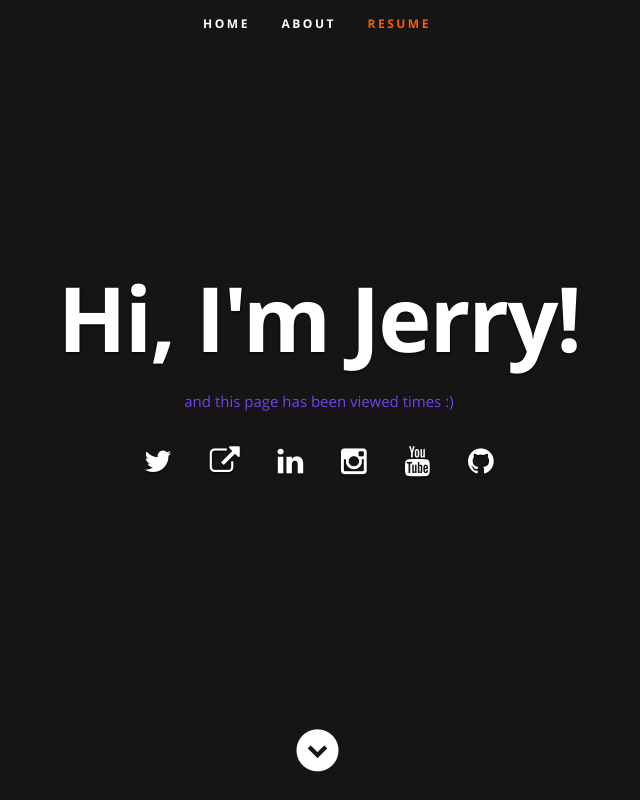
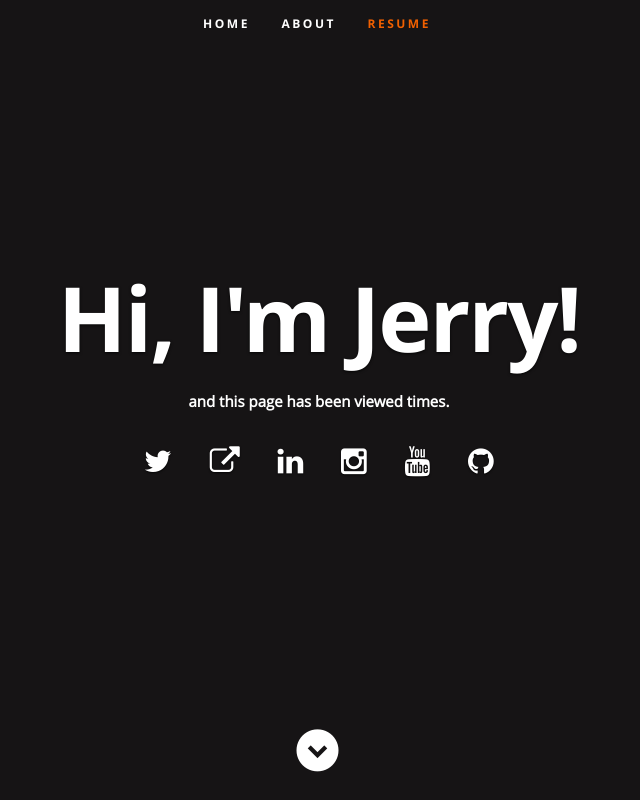
Before and after one commit to JayVargas/Azure-Resume, a plain HTML site: page frontend/index.html in a window 1280 px wide. Shown: the top 800 px of the page, without its empty margins (323-963 px from the left). Drawn offline with nearby package versions, Linux system fonts and the light colour scheme; no server answers.

Commit message:
Updated Index.html

```diff
--- a/frontend/css/default.css
+++ b/frontend/css/default.css
@@ -144,10 +144,10 @@ html {
 body {
    background: #fff;
    font-family: 'opensans-regular', sans-serif;
-   font-weight: normal;
+   font-weight: bold;
    font-size: 15px;
    line-height: 30px;
-	color: #6a46ed;
+	color: #000;
 
    -webkit-font-smoothing: antialiased; /* Fix for webkit rendering */
 	-webkit-text-size-adjust: 100%;
--- a/frontend/index.html
+++ b/frontend/index.html
@@ -58,7 +58,7 @@
             <div class="banner-text">
                 <h1 class="responsive-headline">Hi, I'm Jerry!</h1>
 
-                <p>and this page has been viewed <a id="counter"></a> times :) </p>
+                <p><span style="color:white">and this page has been viewed <a id="counter"></a> times.</span> </p>
                 <ul class="social">
                     <li><a href=""><i class="fa fa-twitter"></i></a></li>
                     <li><a href="https://cntshelp.com/"><i class="fa fa-external-link"></i></a></li>
```
